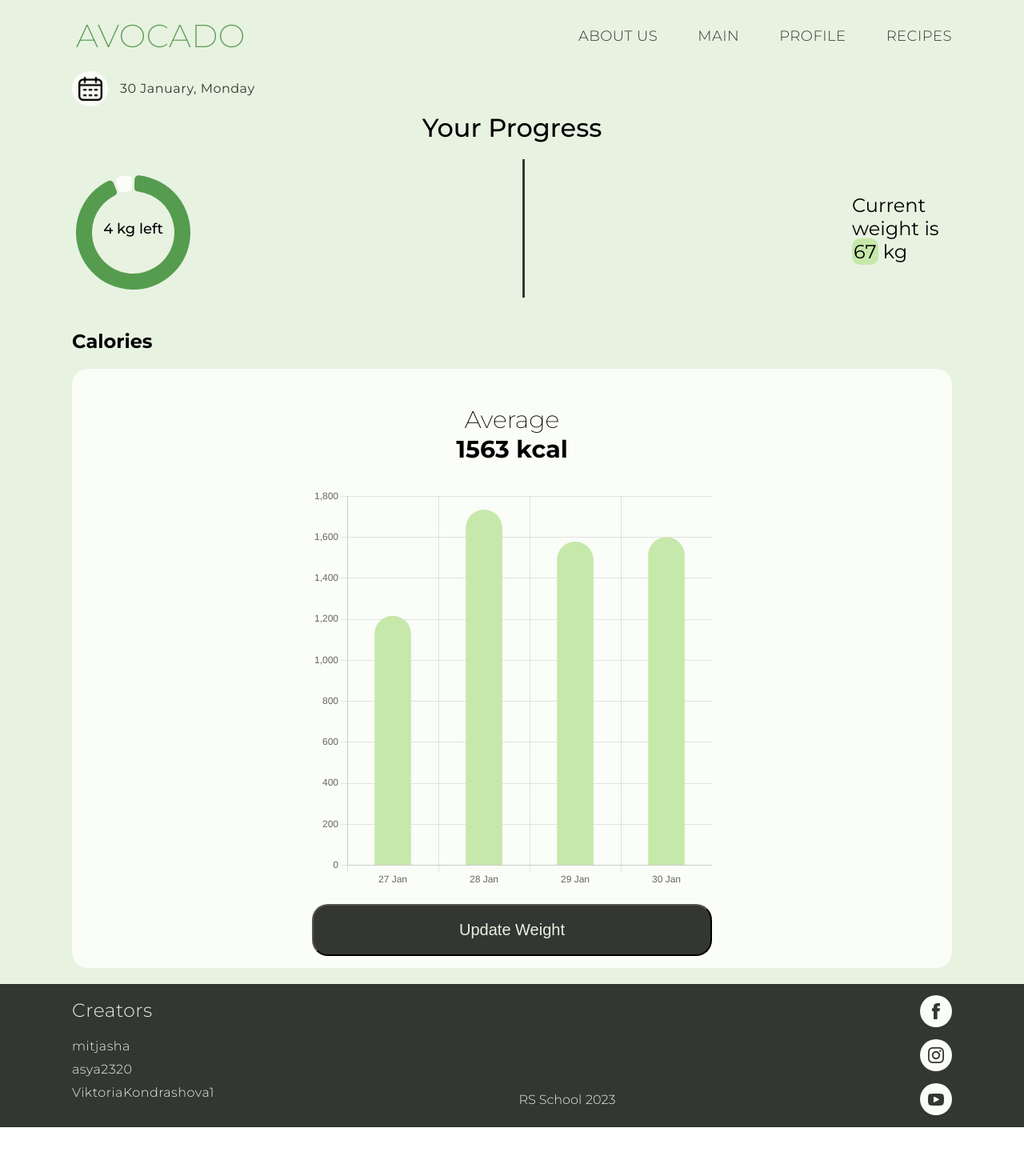
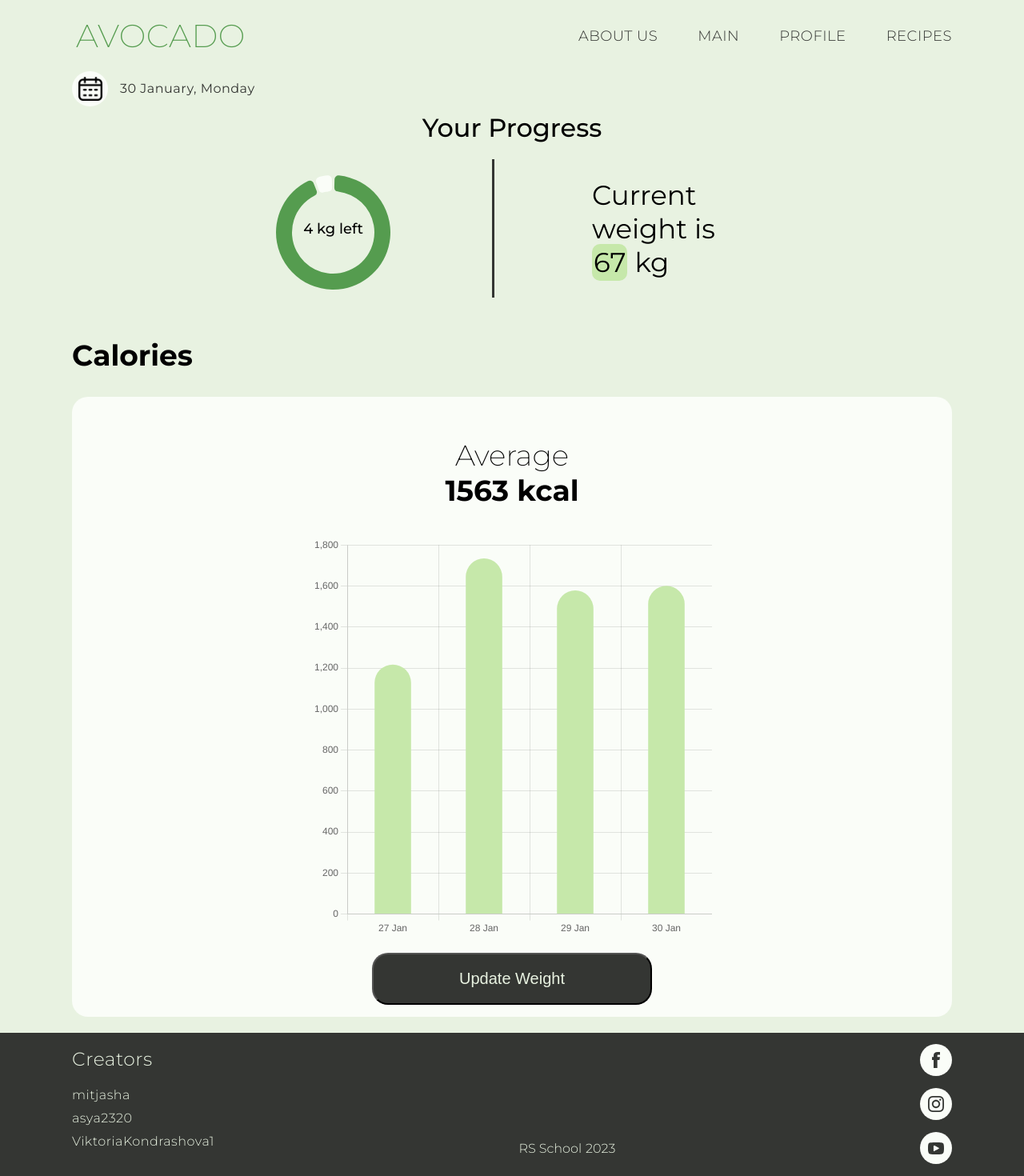
Before and after one commit to mitjasha/avocado, a React (Create React App) app: page / in a window 1280 px wide. Shown: the whole page at 80% size. Before the commit the page ends 1409 px from the top, so only its background shows below. Built offline with nearby package versions, Linux system fonts and the light colour scheme.

Commit message:
feat: add adaptive

```diff
--- a/src/pages/ProgressScreen/ProgressScreen.scss
+++ b/src/pages/ProgressScreen/ProgressScreen.scss
@@ -89,3 +89,34 @@
     padding: 15px 300px;
   }
 }
+
+@media screen and (min-width: $media-tab) {
+  .progress-screen {
+    &__progress {
+      width: 600px;
+      margin: auto;
+    }
+
+    &__curr-weight {
+      font-size: 34px;
+      width: 200px;
+    }
+  }
+
+  .calories__title {
+    font-size: 36px;
+  }
+
+  .daily-data {
+    &__title {
+      font-size: 36px;
+    }
+
+    &__btn {
+      width: 350px;
+      margin: auto;
+      margin-top: 20px;
+      display: block;
+    }
+  }
+}
```
